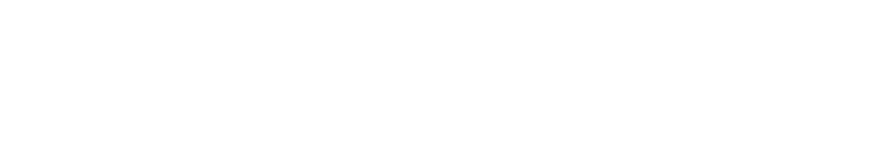
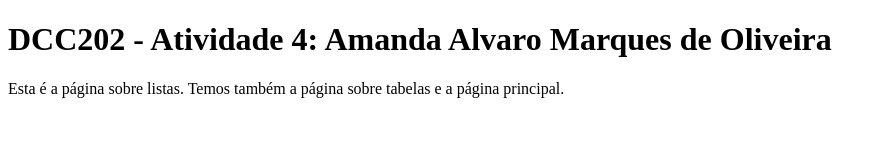
Before and after one commit to ufjf-dcc202/ufjf-dcc202-2023-3-b-atv4-amandaamarques, a website: page listas.html in a window 1280 px wide. Shown: the whole page, without its empty margins (0-886 px from the left). Drawn offline with Linux system fonts and the light colour scheme.

Commit message:
Adicionei main com um título e um parágrafo -lista

```diff
--- a/listas.html
+++ b/listas.html
@@ -6,6 +6,9 @@
     <title>DCC202 - Atividade 4: Amanda Alvaro Marques de Oliveira</title>
 </head>
 <body>
-
+    <main>
+        <h1>DCC202 - Atividade 4: Amanda Alvaro Marques de Oliveira</h1>
+        <p>Esta é a página sobre listas. Temos também a página sobre tabelas e a página principal.</p>
+    </main>
 </body>
 </html>
```
